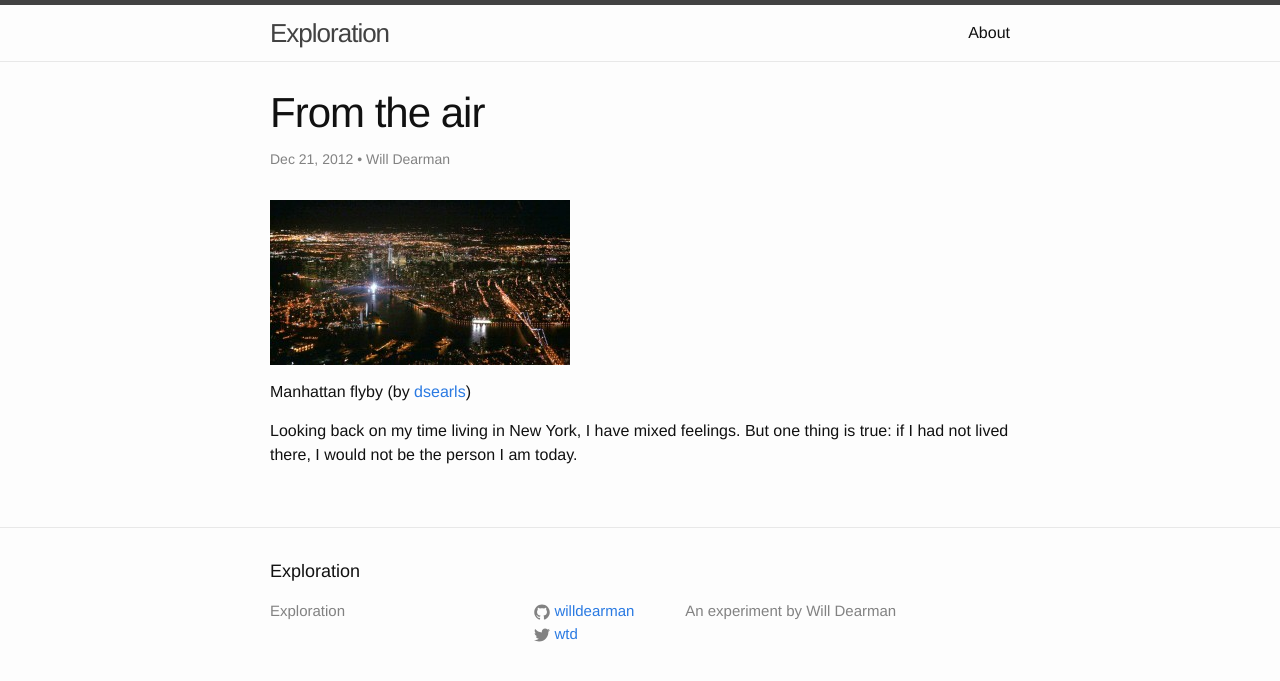
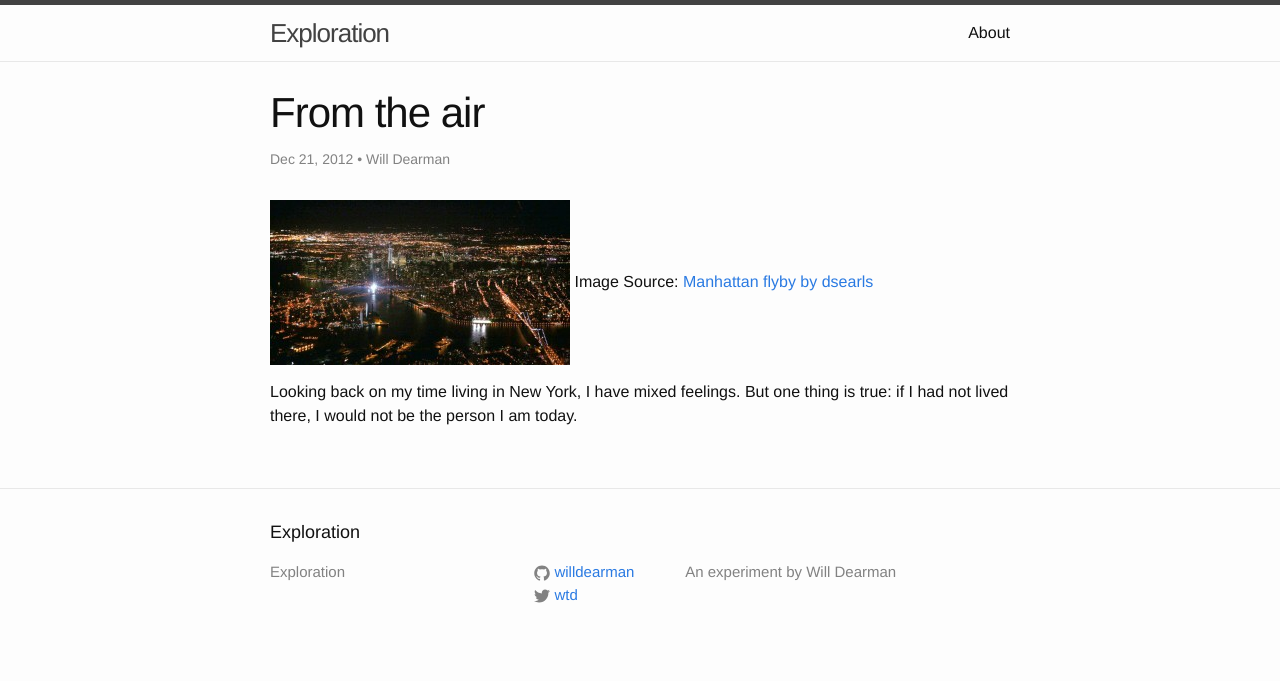
Before and after one commit to willdearman/willdearman, a Jekyll site: the page built from _posts/2012-12-21-manhattan-flyby-by-dsearls-looking-back-on-my.md, in a window 1280 px wide. Shown: the top 681 px of the page. Built offline with Jekyll 4.4.1, drawn with Linux system fonts in a browser that asks for light colours.

Commit message:
Minor update to clean up fromatting on dsearls linked post

```diff
--- a/_posts/2012-12-21-manhattan-flyby-by-dsearls-looking-back-on-my.md
+++ b/_posts/2012-12-21-manhattan-flyby-by-dsearls-looking-back-on-my.md
@@ -6,7 +6,6 @@ categories: [personal]
 published: True
 ---
 ![manhattan-flyby-by-dsearls]({{ site.url }}/images/2012/2012-12-21-manhattan-flyby-by-dsearls-looking-back-on-my/tumblr_mfd80pxa1Z1qzhw75o1_1280-300x165.jpg)
-
-Manhattan flyby (by <a href="http://www.flickr.com/photos/docsearls/8084991403/in/set-72157631763928305/" target="_blank">dsearls</a>)
+Image Source: [Manhattan flyby by dsearls](http://www.flickr.com/photos/docsearls/8084991403/in/set-72157631763928305/)
 
 Looking back on my time living in New York, I have mixed feelings. But one thing is true: if I had not lived there, I would not be the person I am today.
```
